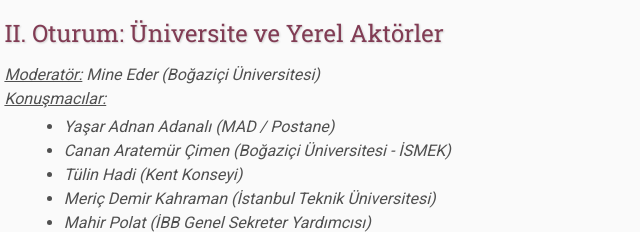
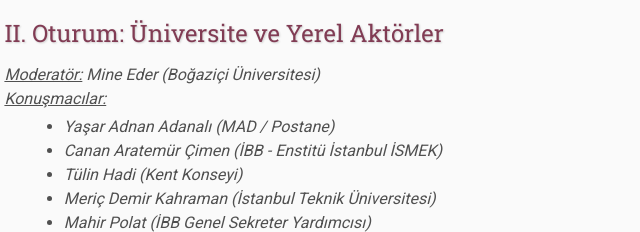
Before and after one commit to dusunen-sehir/dusunen-sehir.github.io, a plain HTML site: page index.html in a window 1280 px wide. Shown: the part 2120-2352 px from the top of the page, 243-883 px from the left. Drawn offline with Linux system fonts and the light colour scheme.

Commit message:
Update index.html

```diff
--- a/index.html
+++ b/index.html
@@ -157,7 +157,7 @@
                     <u>Konuşmacılar:</u>
                     <ul>
                         <li> Yaşar Adnan Adanalı (MAD / Postane) </li>
-                        <li> Canan Aratemür Çimen (Boğaziçi Üniversitesi - İSMEK) </li>
+                        <li> Canan Aratemür Çimen (İBB - Enstitü İstanbul İSMEK) </li>
                         <li> Tülin Hadi (Kent Konseyi) </li>
                         <li> Meriç Demir Kahraman (İstanbul Teknik Üniversitesi) </li>
                         <li> Mahir Polat (İBB Genel Sekreter Yardımcısı) </li>
```
